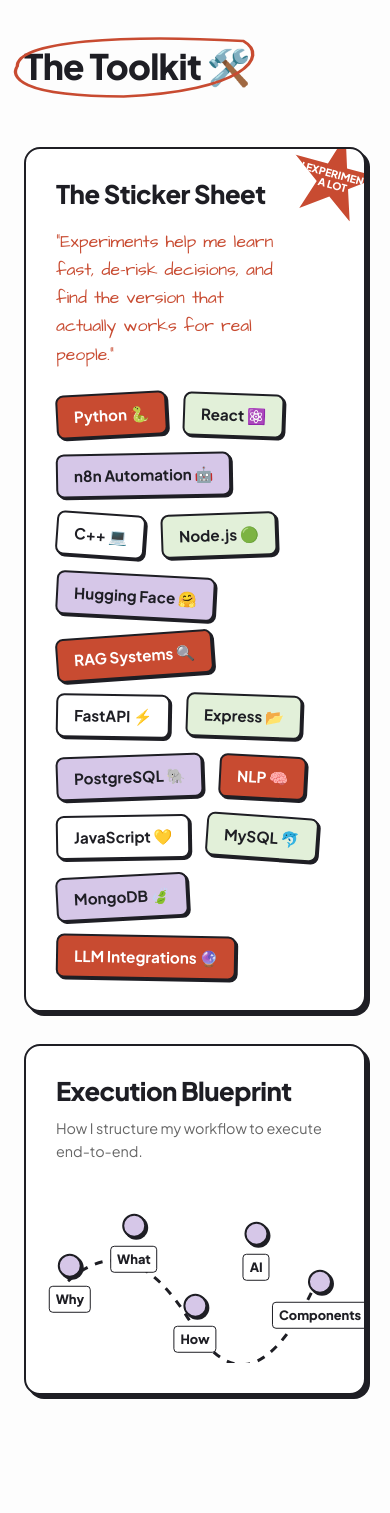
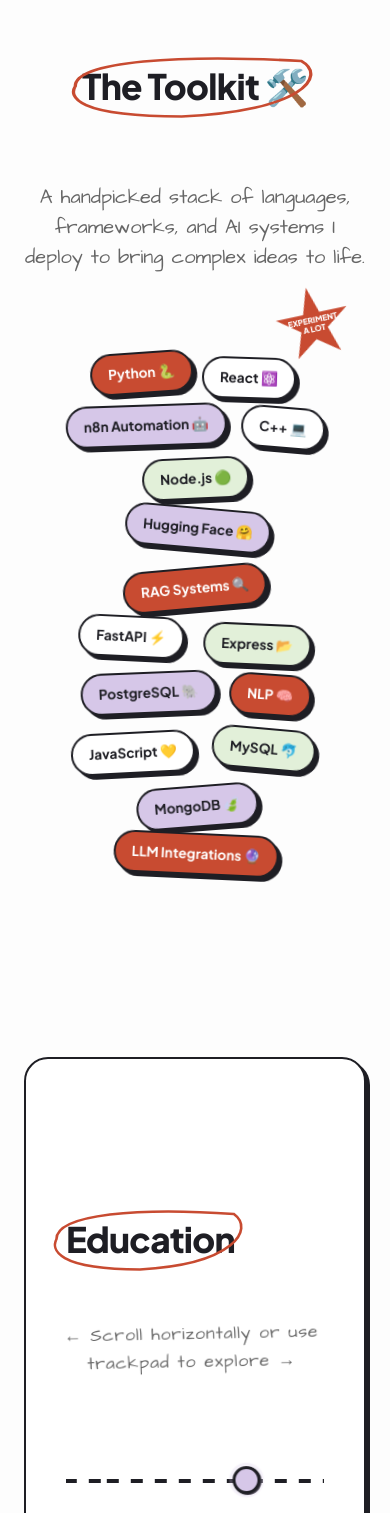
Before and after one commit to shruti906/Portfolio, a React (Vite) app: page / in a window 390 px wide. Shown: the part 3520-5033 px from the top of the page. Built offline with nearby package versions, Linux system fonts and the light colour scheme.

Commit message:
feat: complete interactive boundary-free floating Toolkit section with magnetic cursor interaction, staggering entrance, zero-gravity ambient float, and responsive design overrides

```diff
--- a/src/components/Toolkit.jsx
+++ b/src/components/Toolkit.jsx
@@ -1,36 +1,88 @@
-import React from 'react';
+import React, { useEffect, useRef, useState } from 'react';
 
 export default function Toolkit() {
+  const [isVisible, setIsVisible] = useState(false);
+  const containerRef = useRef(null);
+
   const stickers = [
-    { text: 'Python 🐍', type: 'rust', rot: '-3deg' },
-    { text: 'React ⚛️', type: 'sage', rot: '2deg' },
-    { text: 'n8n Automation 🤖', type: 'lavender', rot: '-1deg' },
-    { text: 'C++ 💻', type: '', rot: '4deg' },
-    { text: 'Node.js 🟢', type: 'sage', rot: '-2deg' },
-    { text: 'Hugging Face 🤗', type: 'lavender', rot: '3deg' },
-    { text: 'RAG Systems 🔍', type: 'rust', rot: '-4deg' },
-    { text: 'FastAPI ⚡', type: '', rot: '1deg' },
-    { text: 'Express 📂', type: 'sage', rot: '2deg' },
-    { text: 'PostgreSQL 🐘', type: 'lavender', rot: '-2deg' },
-    { text: 'NLP 🧠', type: 'rust', rot: '3deg' },
-    { text: 'JavaScript 💛', type: '', rot: '-1deg' },
-    { text: 'MySQL 🐬', type: 'sage', rot: '4deg' },
-    { text: 'MongoDB 🍃', type: 'lavender', rot: '-3deg' },
-    { text: 'LLM Integrations 🔮', type: 'rust', rot: '1deg' }
+    { text: 'Python 🐍', type: 'rust', rot: '-4deg' },
+    { text: 'React ⚛️', type: '', rot: '3deg' },
+    { text: 'n8n Automation 🤖', type: 'lavender', rot: '-2deg' },
+    { text: 'C++ 💻', type: '', rot: '5deg' },
+    { text: 'Node.js 🟢', type: 'sage', rot: '-3deg' },
+    { text: 'Hugging Face 🤗', type: 'lavender', rot: '4deg' },
+    { text: 'RAG Systems 🔍', type: 'rust', rot: '-5deg' },
+    { text: 'FastAPI ⚡', type: '', rot: '2deg' },
+    { text: 'Express 📂', type: 'sage', rot: '3deg' },
+    { text: 'PostgreSQL 🐘', type: 'lavender', rot: '-3deg' },
+    { text: 'NLP 🧠', type: 'rust', rot: '4deg' },
+    { text: 'JavaScript 💛', type: '', rot: '-2deg' },
+    { text: 'MySQL 🐬', type: 'sage', rot: '5deg' },
+    { text: 'MongoDB 🍃', type: 'lavender', rot: '-4deg' },
+    { text: 'LLM Integrations 🔮', type: 'rust', rot: '2deg' }
   ];
 
-  const timelineNodes = [
-    { label: 'Why', style: { left: '5%', top: '50%' } },
-    { label: 'What', style: { left: '28%', top: '25%' } },
-    { label: 'How', style: { left: '50%', top: '75%' } },
-    { label: 'AI', style: { left: '72%', top: '30%' } },
-    { label: 'Components', style: { left: '95%', top: '60%' } }
-  ];
+  useEffect(() => {
+    const observer = new IntersectionObserver(
+      ([entry]) => {
+        if (entry.isIntersecting) {
+          setIsVisible(true);
+        }
+      },
+      { threshold: 0.1 }
+    );
+    if (containerRef.current) {
+      observer.observe(containerRef.current);
+    }
+    return () => observer.disconnect();
+  }, []);
+
+  const handleMouseMove = (e) => {
+    if (window.innerWidth <= 768) return; // Disable interactive physics on touch devices
+    const container = e.currentTarget;
+    const mouseX = e.clientX;
+    const mouseY = e.clientY;
+
+    const wrapperEls = container.querySelectorAll('.sticker-wrapper');
+    wrapperEls.forEach((wrapper) => {
+      const sticker = wrapper.querySelector('.sticker');
+      if (!sticker) return;
+
+      const rect = sticker.getBoundingClientRect();
+      const cX = rect.left + rect.width / 2;
+      const cY = rect.top + rect.height / 2;
+
+      const dx = cX - mouseX;
+      const dy = cY - mouseY;
+      const dist = Math.sqrt(dx * dx + dy * dy);
+      const maxDist = 150; // Collision range
+
+      if (dist < maxDist && dist > 0) {
+        const force = (maxDist - dist) / maxDist;
+        const repelPower = 18; // Maximum pixel translation
+        const tx = (dx / dist) * force * repelPower;
+        const ty = (dy / dist) * force * repelPower;
+        sticker.style.setProperty('--tx', `${tx}px`);
+        sticker.style.setProperty('--ty', `${ty}px`);
+      } else {
+        sticker.style.setProperty('--tx', '0px');
+        sticker.style.setProperty('--ty', '0px');
+      }
+    });
+  };
+
+  const handleMouseLeave = (e) => {
+    const stickerEls = e.currentTarget.querySelectorAll('.sticker');
+    stickerEls.forEach((sticker) => {
+      sticker.style.setProperty('--tx', '0px');
+      sticker.style.setProperty('--ty', '0px');
+    });
+  };
 
   return (
-    <section style={{ padding: '60px 0' }}>
+    <section className="toolkit-section" ref={containerRef}>
       <div className="section-title-wrapper">
-        <h2 className="section-title">
+        <h2 className="section-title toolkit-header">
           The Toolkit 🛠️
           <svg className="svg-annotation circle-annotation" viewBox="0 0 200 80" preserveAspectRatio="none">
             <path d="M10,40 C10,15 90,8 180,15 C200,30 180,65 90,70 C10,70 5,50 10,40" stroke="#C84B31" strokeWidth="2.5" fill="none" strokeLinecap="round"/>
@@ -38,50 +90,41 @@
         </h2>
       </div>
 
-      <div className="skills-sandbox-grid">
-        {/* Sticker Sheet Card */}
-        <div className="flat-card sandbox-card span-2">
-          <div className="starburst-sticker">I EXPERIMENT<br />A LOT</div>
-          <h3 style={{ fontSize: '1.6rem', marginBottom: '20px' }}>The Sticker Sheet</h3>
-          <p className="handwritten" style={{ fontSize: '1.1rem', color: 'var(--rust-red)', marginBottom: '24px', maxWidth: '80%' }}>
-            "Experiments help me learn fast, de-risk decisions, and find the version that actually works for real people."
-          </p>
-          <div className="sticker-sheet">
-            {stickers.map((sticker, idx) => (
+      <p className="toolkit-subtitle handwritten">
+        A handpicked stack of languages, frameworks, and AI systems I deploy to bring complex ideas to life.
+      </p>
+
+      <div
+        className="toolkit-interactive-area"
+        onMouseMove={handleMouseMove}
+        onMouseLeave={handleMouseLeave}
+      >
+        {/* Starburst Corner Sticker Overlay */}
+        <div className="starburst-sticker absolute-star">
+          EXPERIMENT<br />A LOT
+        </div>
+
+        <div className="sticker-sheet-canvas">
+          {stickers.map((sticker, idx) => (
+            <div
+              key={idx}
+              className="sticker-wrapper"
+              style={{
+                animationName: isVisible ? `float-${(idx % 5) + 1}` : 'none',
+                animationDelay: `${idx * -0.4}s`
+              }}
+            >
               <div
-                key={idx}
-                className={`sticker ${sticker.type}`}
-                style={{ '--rot': sticker.rot }}
+                className={`sticker ${sticker.type} ${isVisible ? 'animate-in' : ''}`}
+                style={{
+                  '--rot': sticker.rot,
+                  animationDelay: `${idx * 0.05}s`
+                }}
               >
                 {sticker.text}
               </div>
-            ))}
-          </div>
-        </div>
-
-        {/* Dynamic Timeline Card */}
-        <div className="flat-card sandbox-card">
-          <h3 style={{ fontSize: '1.6rem', marginBottom: '12px' }}>Execution Blueprint</h3>
-          <p style={{ fontSize: '0.9rem', color: 'var(--text-muted)' }}>How I structure my workflow to execute end-to-end.</p>
-
-          <div className="timeline-graph-container">
-            <svg className="timeline-svg">
-              {/* Smooth curved timeline line passing through nodes */}
-              <path d="M 10 80 Q 75 20 135 120 T 260 80" />
-            </svg>
-            <div className="timeline-nodes">
-              {timelineNodes.map((node, idx) => (
-                <div
-                  key={idx}
-                  className="timeline-node-item"
-                  style={node.style}
-                >
-                  <div className="timeline-node-dot"></div>
-                  <span className="timeline-node-label">{node.label}</span>
-                </div>
-              ))}
             </div>
-          </div>
+          ))}
         </div>
       </div>
     </section>
--- a/src/index.css
+++ b/src/index.css
@@ -759,63 +759,148 @@
   color: var(--text-muted);
 }
 
-/* ================= SECTION 4: SKILLS SANDBOX ================= */
-.skills-sandbox-grid {
-  display: grid;
-  grid-template-columns: 1.5fr 1fr 1fr;
-  gap: 32px;
-  margin-top: 40px;
-}
-
-.sandbox-card {
+/* ================= SECTION 4: THE TOOLKIT ================= */
+.toolkit-section {
+  position: relative;
+  padding: 80px 0;
+  display: flex;
+  flex-direction: column;
+  align-items: center;
+  overflow: visible;
+}
+
+.toolkit-subtitle {
+  text-align: center;
+  margin: 15px auto 40px auto;
+  max-width: 650px;
+  font-size: 1.25rem;
+  color: var(--text-muted);
+  line-height: 1.5;
+}
+
+.toolkit-interactive-area {
+  position: relative;
+  width: 100%;
+  max-width: 1100px;
+  min-height: 380px;
+  margin: 0 auto;
   padding: 30px;
-}
-
-.sandbox-card.span-2 {
-  grid-column: span 2;
-}
-
-.sticker-sheet {
+  display: flex;
+  justify-content: center;
+  align-items: center;
+  overflow: visible;
+}
+
+.sticker-sheet-canvas {
   display: flex;
   flex-wrap: wrap;
-  gap: 16px;
-  align-content: flex-start;
-}
-
+  justify-content: center;
+  align-items: center;
+  gap: 20px 24px;
+  max-width: 950px;
+  width: 100%;
+  position: relative;
+  overflow: visible;
+}
+
+/* Floating Wrapper Animations */
+.sticker-wrapper {
+  display: inline-block;
+  will-change: transform;
+  animation-iteration-count: infinite;
+  animation-timing-function: ease-in-out;
+}
+
+.sticker-wrapper[style*="float-1"] { animation-duration: 3.5s; }
+.sticker-wrapper[style*="float-2"] { animation-duration: 4.8s; }
+.sticker-wrapper[style*="float-3"] { animation-duration: 4.0s; }
+.sticker-wrapper[style*="float-4"] { animation-duration: 4.4s; }
+.sticker-wrapper[style*="float-5"] { animation-duration: 3.8s; }
+
+@keyframes float-1 {
+  0%, 100% { transform: translateY(0) translateX(0) rotate(0deg); }
+  50% { transform: translateY(-6px) translateX(3px) rotate(1deg); }
+}
+@keyframes float-2 {
+  0%, 100% { transform: translateY(0) translateX(0) rotate(0deg); }
+  50% { transform: translateY(5px) translateX(-4px) rotate(-1.2deg); }
+}
+@keyframes float-3 {
+  0%, 100% { transform: translateY(0) translateX(0) rotate(0deg); }
+  50% { transform: translateY(-5px) translateX(-3px) rotate(0.8deg); }
+}
+@keyframes float-4 {
+  0%, 100% { transform: translateY(0) translateX(0) rotate(0deg); }
+  50% { transform: translateY(6px) translateX(4px) rotate(-0.8deg); }
+}
+@keyframes float-5 {
+  0%, 100% { transform: translateY(0) translateX(0) rotate(0deg); }
+  50% { transform: translateY(-4px) translateX(3px) rotate(1.2deg); }
+}
+
+/* Sticker Styling */
 .sticker {
   display: inline-flex;
   align-items: center;
   gap: 8px;
-  padding: 8px 16px;
+  padding: 10px 22px;
   border: var(--border-width) solid var(--primary-charcoal);
-  border-radius: var(--border-radius-sm);
-  background-color: #FFF;
+  border-radius: 9999px;
+  background-color: #FFFFFF;
   font-weight: 700;
-  box-shadow: var(--shadow-flat-sm);
-  transform: rotate(var(--rot, 0deg));
-  transition: var(--transition-spring);
-  font-size: 0.95rem;
+  box-shadow: var(--shadow-flat);
+  transform: translate(var(--tx, 0px), var(--ty, 0px)) rotate(var(--rot, 0deg)) scale(0.3);
+  opacity: 0;
+  will-change: transform, opacity;
+  transition: transform 0.2s cubic-bezier(0.16, 1, 0.3, 1), box-shadow 0.2s ease, background-color 0.2s ease, opacity 0.4s ease;
+  font-size: 1rem;
+  white-space: nowrap;
+  user-select: none;
+}
+
+.sticker.animate-in {
+  animation: sticker-pop-in 0.6s cubic-bezier(0.34, 1.56, 0.64, 1) forwards;
+}
+
+@keyframes sticker-pop-in {
+  0% {
+    opacity: 0;
+    transform: translate(var(--tx, 0px), var(--ty, 0px)) rotate(var(--rot, 0deg)) scale(0.3) translateY(40px);
+  }
+  100% {
+    opacity: 1;
+    transform: translate(var(--tx, 0px), var(--ty, 0px)) rotate(var(--rot, 0deg)) scale(1) translateY(0);
+  }
 }
 
 .sticker:hover {
-  transform: rotate(0deg) scale(1.1);
-  box-shadow: var(--shadow-flat);
+  transform: translate(var(--tx, 0px), var(--ty, 0px)) rotate(0deg) scale(1.08) !important;
+  box-shadow: 7px 7px 0px var(--primary-charcoal);
+  z-index: 10;
+  cursor: pointer;
+}
+
+/* Brand Colors */
+.sticker.rust {
+  background-color: var(--rust-red);
+  color: white;
+}
+.sticker.sage {
+  background-color: var(--sage-green);
+  color: var(--primary-charcoal);
+}
+.sticker.lavender {
   background-color: var(--lavender);
-}
-
-.sticker.rust { background-color: var(--rust-red); color: white; }
-.sticker.sage { background-color: var(--sage-green); }
-.sticker.lavender { background-color: var(--lavender); }
-
+  color: var(--primary-charcoal);
+}
+
+/* Starburst Sticker Overlay */
 .starburst-sticker {
   position: absolute;
-  top: -15px;
-  right: -15px;
-  width: 90px;
-  height: 90px;
+  width: 95px;
+  height: 95px;
   background-color: var(--rust-red);
   color: white;
-  border: var(--border-width) solid var(--primary-charcoal);
   clip-path: polygon(50% 0%, 61% 35%, 98% 35%, 68% 57%, 79% 91%, 50% 70%, 21% 91%, 32% 57%, 2% 35%, 39% 35%);
   display: flex;
   align-items: center;
@@ -823,95 +908,20 @@
   font-size: 0.65rem;
   font-weight: 900;
   text-align: center;
-  transform: rotate(15deg);
   line-height: 1.1;
-  box-shadow: var(--shadow-flat-sm);
   transition: var(--transition-spring);
+  filter: drop-shadow(4px 4px 0px var(--primary-charcoal));
 }
 
 .starburst-sticker:hover {
-  transform: rotate(0deg) scale(1.15);
-}
-
-/* Process Timeline Graph */
-.timeline-graph-container {
-  position: relative;
-  height: 160px;
-  margin-top: 40px;
-}
-
-.timeline-svg {
-  width: 100%;
-  height: 100%;
-}
-
-.timeline-svg path {
-  fill: none;
-  stroke: var(--primary-charcoal);
-  stroke-width: 3;
-  stroke-dasharray: 8;
-  animation: dash 30s linear infinite;
-}
-
-@keyframes dash {
-  to {
-    stroke-dashoffset: -1000;
-  }
-}
-
-.timeline-nodes {
-  position: absolute;
-  top: 0;
-  left: 0;
-  width: 100%;
-  height: 100%;
-  display: flex;
-  justify-content: space-between;
-  align-items: center;
-  padding: 0 10px;
-  pointer-events: none;
-}
-
-.timeline-node-item {
-  display: flex;
-  flex-direction: column;
-  align-items: center;
-  position: absolute;
-  pointer-events: auto;
-  transform: translate(-50%, -50%);
-}
-
-/* Custom individual positions of nodes along the wave curve */
-.timeline-node-item:nth-child(1) { left: 5%; top: 50%; }
-.timeline-node-item:nth-child(2) { left: 28%; top: 25%; }
-.timeline-node-item:nth-child(3) { left: 50%; top: 75%; }
-.timeline-node-item:nth-child(4) { left: 72%; top: 30%; }
-.timeline-node-item:nth-child(5) { left: 95%; top: 60%; }
-
-.timeline-node-dot {
-  width: 24px;
-  height: 24px;
-  border-radius: 50%;
-  border: var(--border-width) solid var(--primary-charcoal);
-  background-color: var(--lavender);
-  box-shadow: var(--shadow-flat-sm);
-  transition: var(--transition-spring);
-}
-
-.timeline-node-item:hover .timeline-node-dot {
-  background-color: var(--rust-red);
-  transform: scale(1.3);
-}
-
-.timeline-node-label {
-  font-size: 0.8rem;
-  font-weight: 800;
-  margin-top: 8px;
-  background-color: #FFF;
-  border: 1px solid var(--primary-charcoal);
-  padding: 2px 6px;
-  border-radius: 4px;
-  white-space: nowrap;
+  transform: scale(1.15) rotate(5deg) !important;
+}
+
+.absolute-star {
+  top: -45px;
+  right: 40px;
+  transform: rotate(-12deg);
+  z-index: 10;
 }
 
 /* ================= SECTION 5: EDUCATION & TECHNICAL BLUEPRINT ================= */
@@ -1579,12 +1589,7 @@
   .case-study-preview {
     height: 300px;
   }
-  .skills-sandbox-grid {
-    grid-template-columns: 1fr 1fr;
-  }
-  .sandbox-card.span-2 {
-    grid-column: span 2;
-  }
+
   .blueprint-split {
     grid-template-columns: 1fr;
   }
@@ -1613,11 +1618,23 @@
   .section-title {
     font-size: 2.2rem;
   }
-  .skills-sandbox-grid {
-    grid-template-columns: 1fr;
-  }
-  .sandbox-card.span-2 {
-    grid-column: span 1;
+  .sticker-sheet-canvas {
+    gap: 12px 14px;
+    padding: 10px;
+  }
+  .sticker {
+    font-size: 0.85rem;
+    padding: 8px 16px;
+  }
+  .toolkit-interactive-area {
+    min-height: auto;
+  }
+  .absolute-star {
+    top: -25px;
+    right: 15px;
+    width: 75px;
+    height: 75px;
+    font-size: 0.5rem;
   }
   .slack-body {
     padding: 20px;
```
